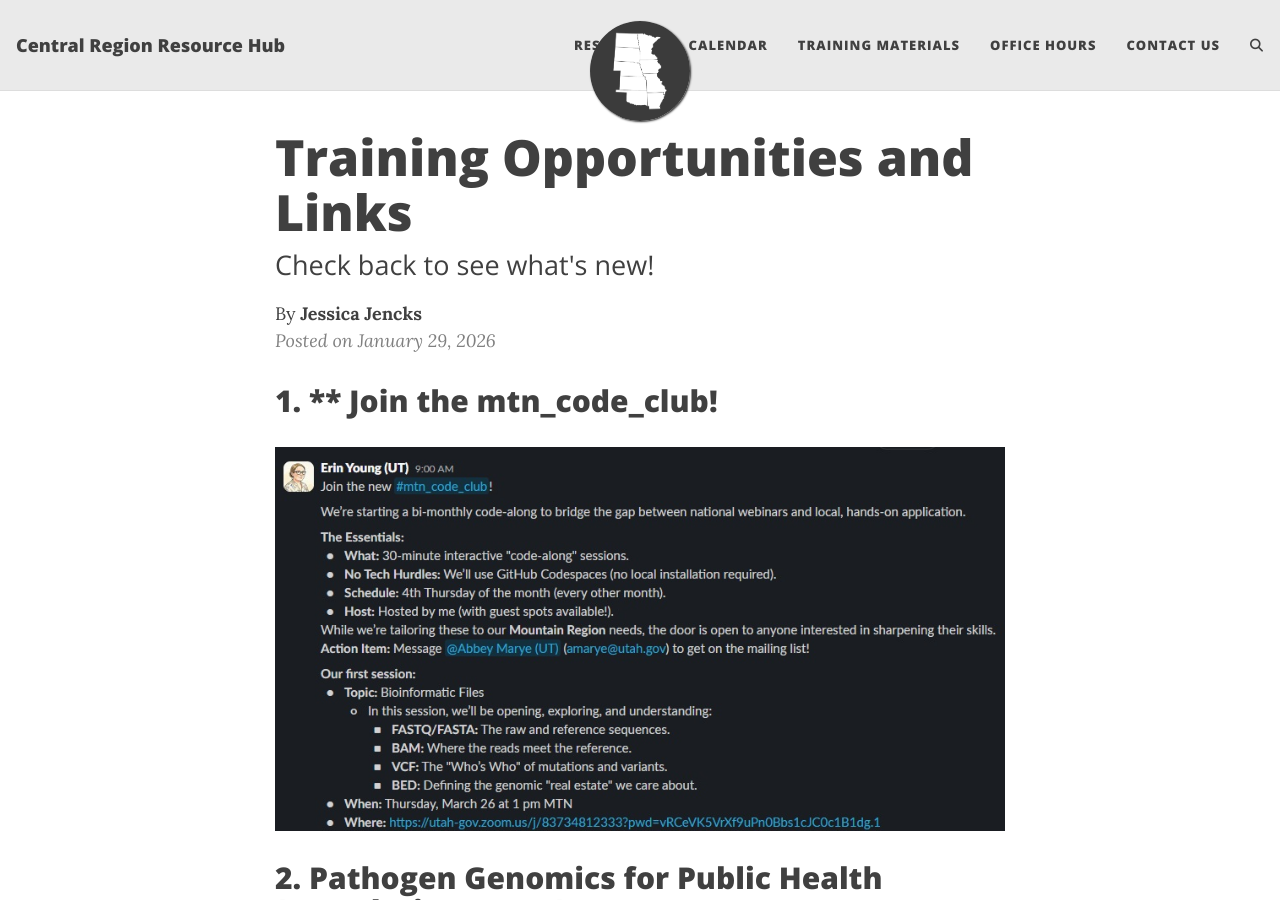
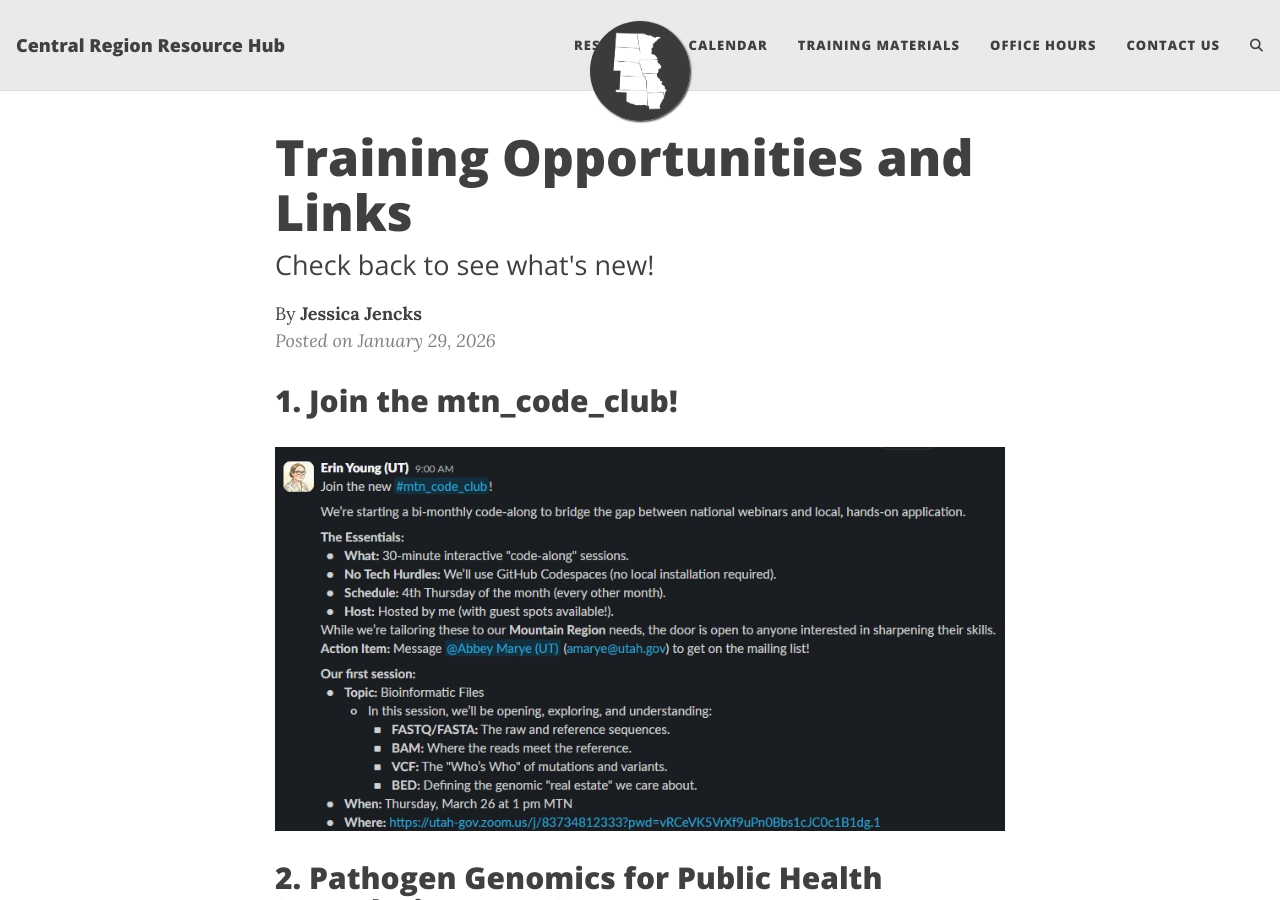
Before and after one commit to StaPH-B/central-region, a Jekyll site: the page built from _posts/2026-01-29-trainingblog.md, in a window 1280 px wide and 900 px high. Built offline with Jekyll 4.4.1, drawn with Linux system fonts in a browser that asks for light colours; comment, search, counter and statistics services are not loaded.

Commit message:
changed file repository path

```diff
--- a/_posts/2026-01-29-trainingblog.md
+++ b/_posts/2026-01-29-trainingblog.md
@@ -7,9 +7,9 @@ author: Jessica Jencks
 ---
 
 
-## 1. ** Join the mtn_code_club!
+## 1. **Join the mtn_code_club!**
 
-![Training Information](/images/mtn-code-club-training-information.jpg)
+![Training Information](/assets/img/mtn-code-club-training-information.jpg)
 
 
 ## 2. **Pathogen Genomics for Public Health** (Foundations I & II)
```
Also changed, not shown: assets/img/mtn-code-club-training-information.jpg (renamed from images/mtn-code-club-training-information.jpg).
